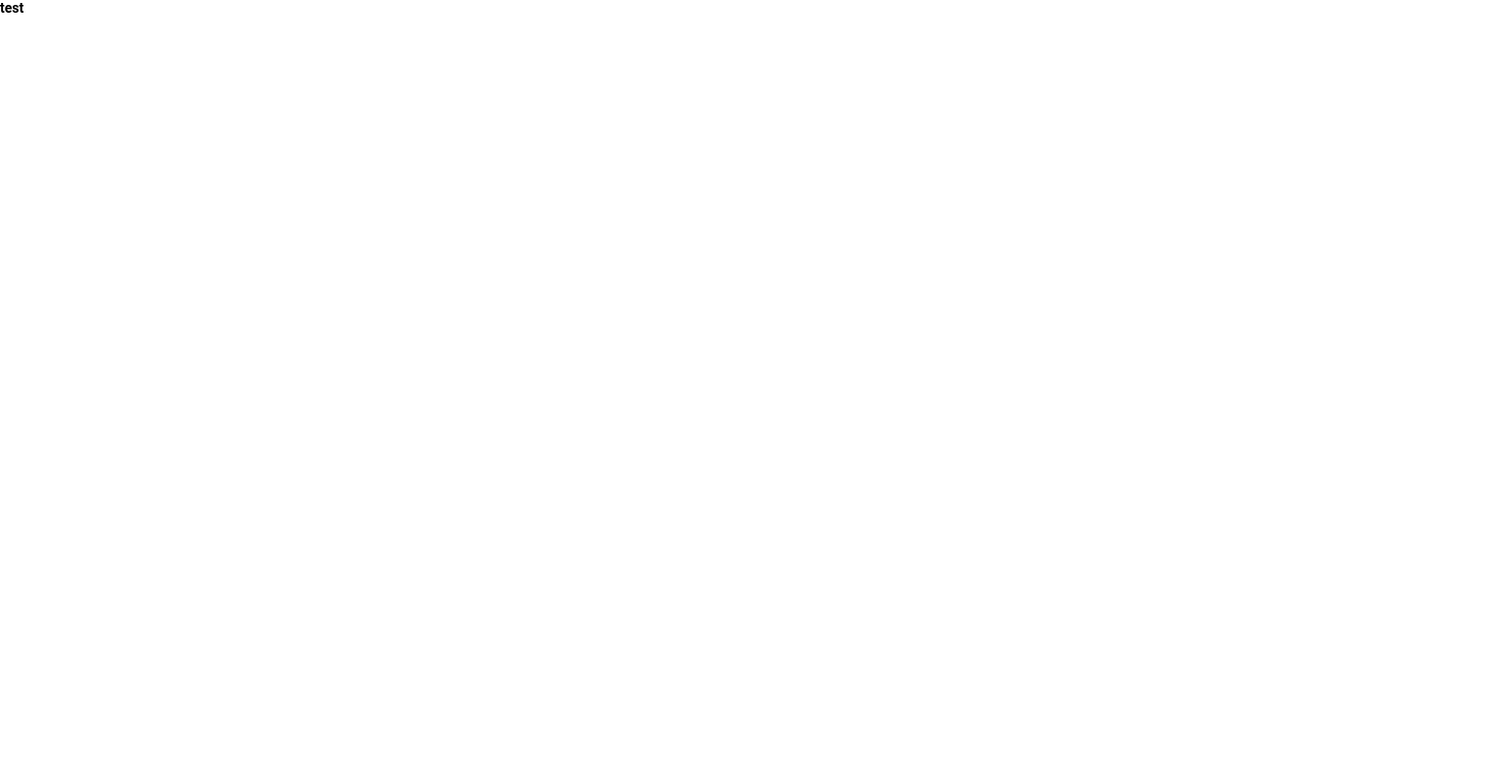
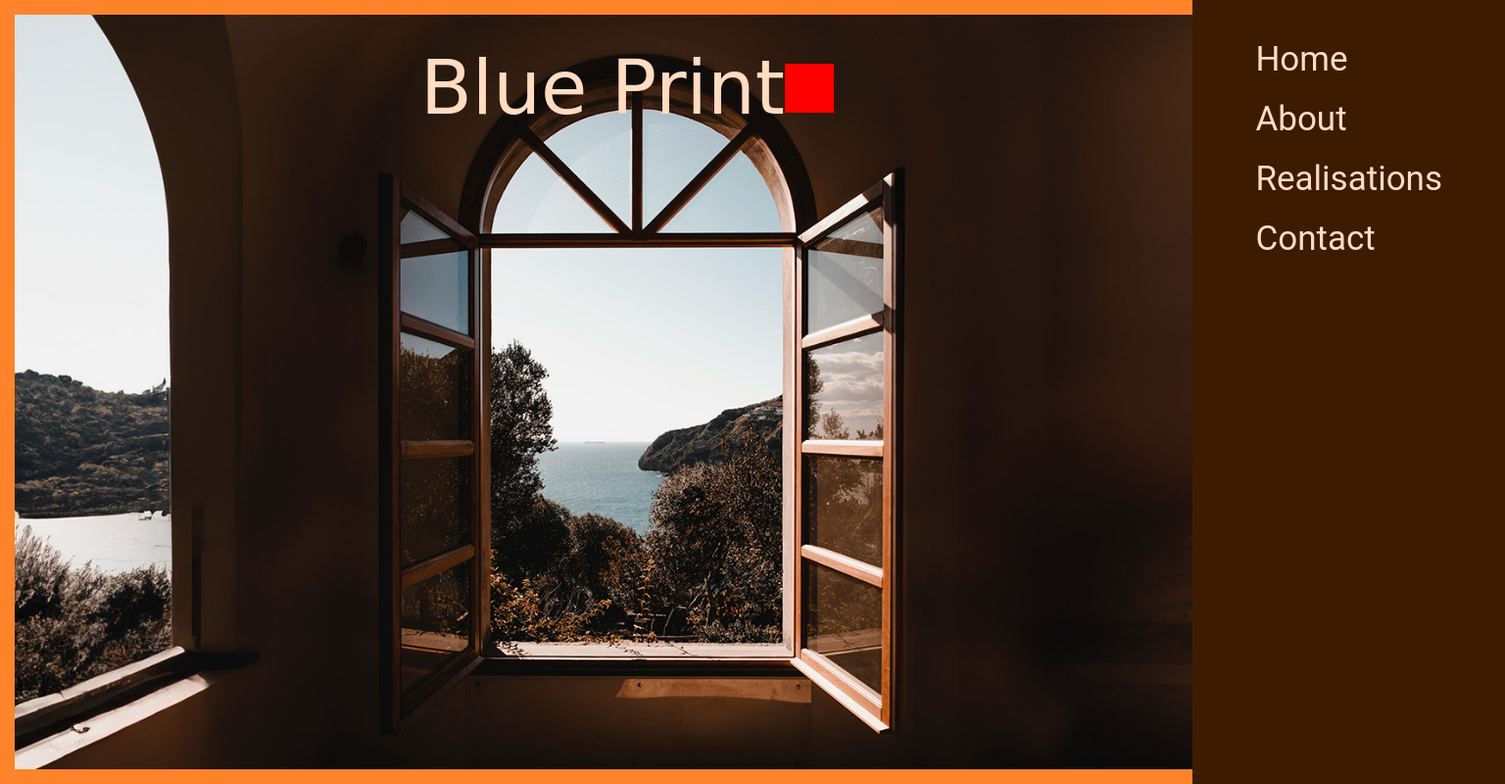
Before and after one commit to abroudoux/blue-print, a website: page src/pages/index.html in a window 1280 px wide. Shown: the whole page at 98% size, 1536 px wide, since content can reach past the window. Drawn offline with Linux system fonts and the light colour scheme; a web font is replaced by a local one.

Commit message:
hero banner + menu

```diff
--- a/package.json
+++ b/package.json
@@ -3,7 +3,7 @@
   "version": "1.0.0",
   "description": "Beautiful houses",
   "scripts": {
-    "sass:watch": "sass --watch src/styles:dist/styles"
+    "style": "sass --watch src/styles:dist/styles"
   },
   "keywords": [],
   "author": "Arthur BROUDOUX <abroudoux>, Hugo LECAPLAIN",
--- a/src/pages/index.html
+++ b/src/pages/index.html
@@ -6,8 +6,32 @@
     <title>Document</title>
     <link rel="stylesheet" href="../../dist/styles/reset.css" />
     <link rel="stylesheet" href="../../dist/styles/index.css" />
+    <link rel="preconnect" href="https://fonts.googleapis.com">
+    <link rel="preconnect" href="https://fonts.gstatic.com" crossorigin>
+    <link href="https://fonts.googleapis.com/css2?family=Romanesco&display=swap" rel="stylesheet">
+    <script src="../scripts/index.js" defer></script>
   </head>
   <body>
-    <h1>test</h1>
+    <main>
+      <section id="hero-banner">
+        <header>
+          <span>Blue Print</span>
+          <div id="icon-menu-burger"></div>
+        </header>
+        <div id="menu">
+          <nav>
+            <ul>
+              <li><a href="#hero-banner">Home</a></li>
+              <li><a href="./about.html">About</a></li>
+              <li><a href="#realisations">Realisations</a></li>
+              <li><a href="#contact">Contact</a></li>
+            </ul>
+          </nav>
+        </div>
+      </section>
+      <section id="realization"></section>
+      <section id="contact"></section>
+      <footer></footer>
+    </main>
   </body>
 </html>
--- /dev/null
+++ b/src/scripts/index.js
@@ -0,0 +1,8 @@
+console.log('Js is working!')
+
+const iconMenuBurger = document.getElementById('icon-menu-burger');
+
+iconMenuBurger.addEventListener('click', () => {
+  const menu = document.getElementById('menu');
+  menu.style.right = menu.style.right === '-20vw' ? '0' : '-20vw';
+});
--- a/src/styles/index.scss
+++ b/src/styles/index.scss
@@ -1,7 +1,55 @@
-.header {
-  background-color: red;
+@import 'utilities/variables';
+@import 'utilities/mixins';
 
-  h1 {
-    color: blue;
+section#hero-banner {
+  background-image: url('../../assets/picture-house-3.jpg');
+  width: 100vw;
+  height: 100vh;
+  background-size: cover;
+  background-repeat: no-repeat;
+  border: 15px solid $color-orange;
+
+  header {
+    @include flex-row-center-center;
+
+    width: 100%;
+    height: auto;
+    padding: 30px;
+
+    span {
+      font-size: 5.5rem;
+      color: $color-white;
+      font-family: $font-romanesco;
+    }
+
+    #icon-menu-burger {
+      height: 50px;
+      width: 50px;
+      background-color: red;
+      z-index: 100;
+    }
+  }
+
+  #menu {
+    height: 100vh;
+    background-color: $color-brown;
+    position: absolute;
+    top: 0;
+    right: -20vw;
+    padding: 5vh 5vw;
+    transition: all .75s ease-in-out;
+    color: $color-white;
+
+    nav ul {
+      display: flex;
+      flex-direction: column;
+      gap: 2.5vh;
+
+      li a {
+        font-size: 2.5rem;
+        cursor: pointer;
+        color: $color-white;
+      }
+    }
   }
 }
--- a/src/styles/utilities/_mixins.scss
+++ b/src/styles/utilities/_mixins.scss
@@ -0,0 +1,6 @@
+@mixin flex-row-center-center {
+    display: flex;
+    flex-direction: row;
+    justify-content: center;
+    align-items: center;
+}
--- a/src/styles/utilities/_reset.scss
+++ b/src/styles/utilities/_reset.scss
@@ -1,3 +1,5 @@
+@import 'variables';
+
 * {
   margin: 0;
   padding: 0;
@@ -5,8 +7,10 @@
   list-style: none;
   font-size: 14px;
   font-family: "Roboto", sans-serif;
+  color: $color-white;
 
   a {
     text-decoration: none;
+    color: $color-white;
   }
 }
--- a/src/styles/utilities/_variables.scss
+++ b/src/styles/utilities/_variables.scss
@@ -0,0 +1,4 @@
+$color-orange: #FF832A;
+$color-white: #FFDCC2;
+$color-brown: #3D1B00;
+$font-romanesco: "Romanesco", cursive;
```
Also changed, not shown: src/pages/about.html (+5 -1 lines), assets/picture-house-1.jpg, assets/picture-house-2.jpg, assets/picture-house-3.jpg (added), assets/picture-house-4.jpg (added), dist/styles/index.css, 3 other files.
